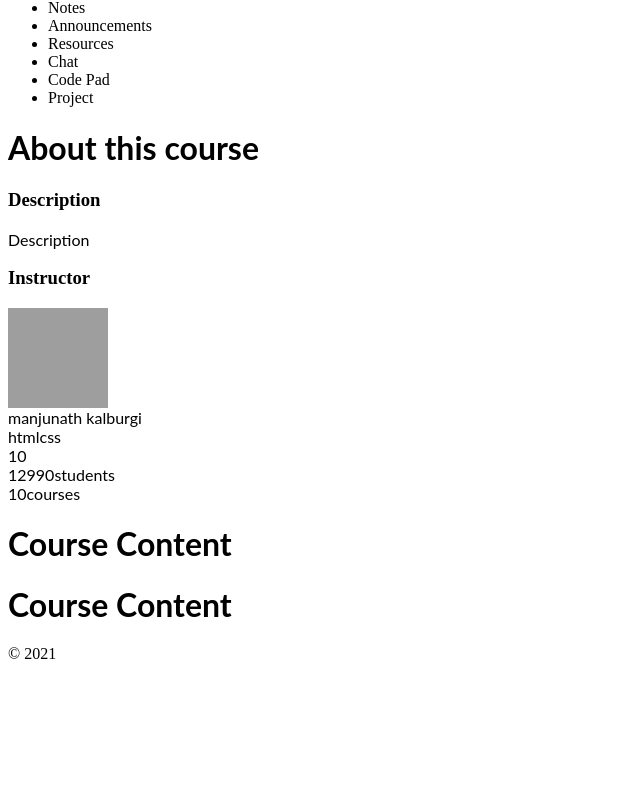
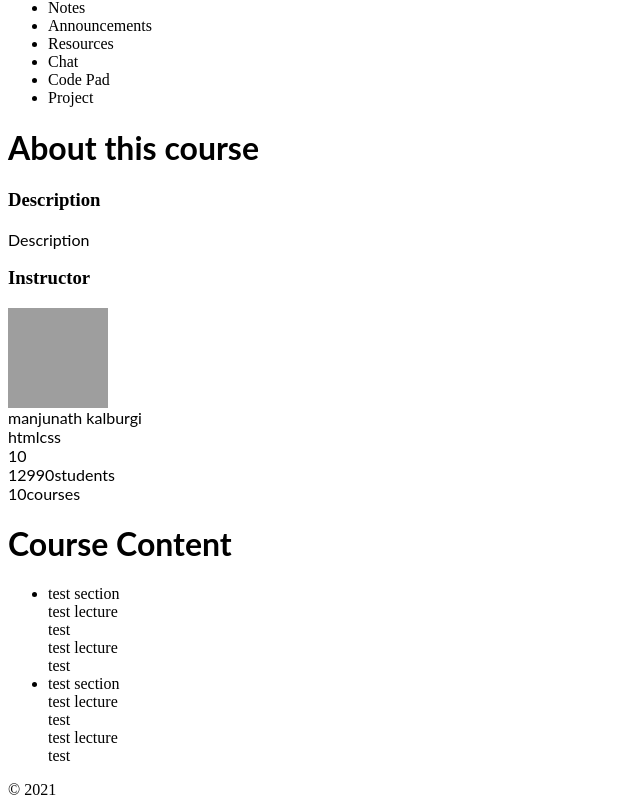
Before and after one commit to kalburgimanjunath/react-course, a React (Create React App) app: page /playcourse in a window 1280 px wide. Shown: the part 585-1392 px from the top of the page, without its empty margins (0-640 px from the left). Before the commit the page ends 1256 px from the top, so only its background shows below. Built offline with nearby package versions, Linux system fonts and the light colour scheme; grey boxes are pictures that could not be loaded.

Commit message:
1 file modified

```diff
--- a/src/pages/PlayCourse.js
+++ b/src/pages/PlayCourse.js
@@ -1,5 +1,5 @@
 import React from 'react';
-import { AboutCourse, Player } from '../components/index';
+import { AboutCourse, Player, CourseContent } from '../components/index';
 export default function PlayCourse() {
   return (
     <div>
@@ -13,7 +13,7 @@ export default function PlayCourse() {
       </div>
       <div>
         <h1>Course Content</h1>
-        <h1>Course Content</h1>
+        <CourseContent type="sidebar" />
       </div>
     </div>
   );
```
